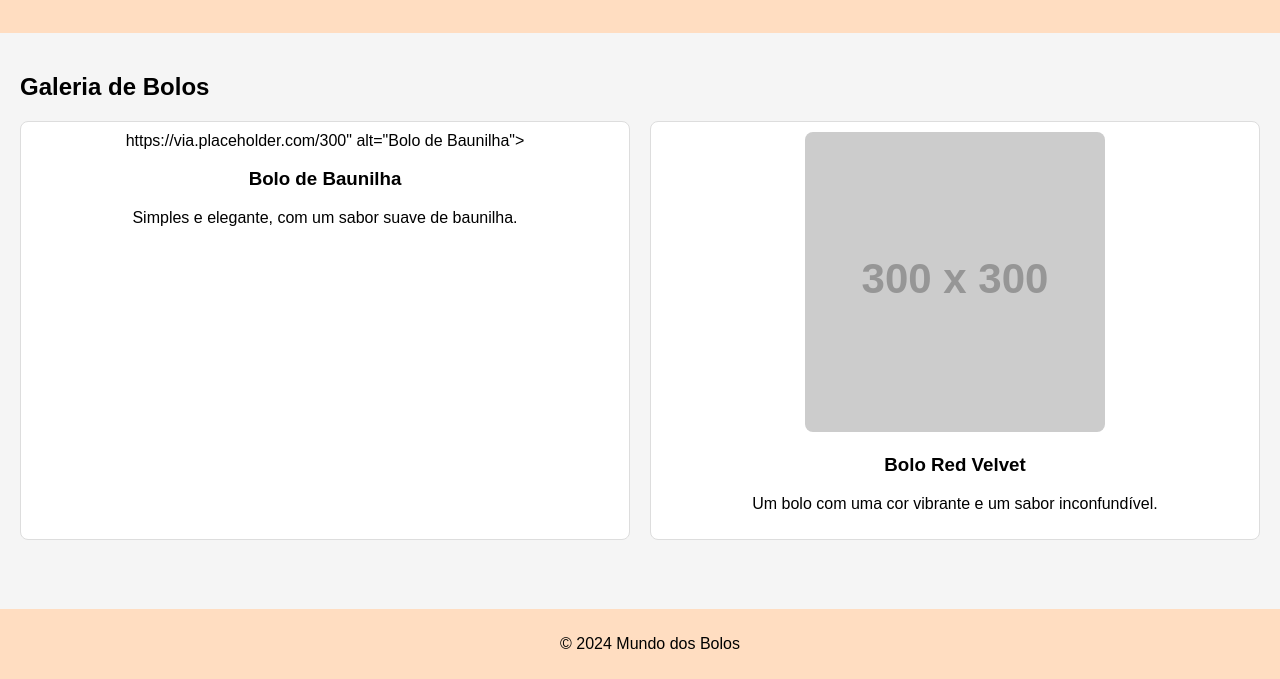
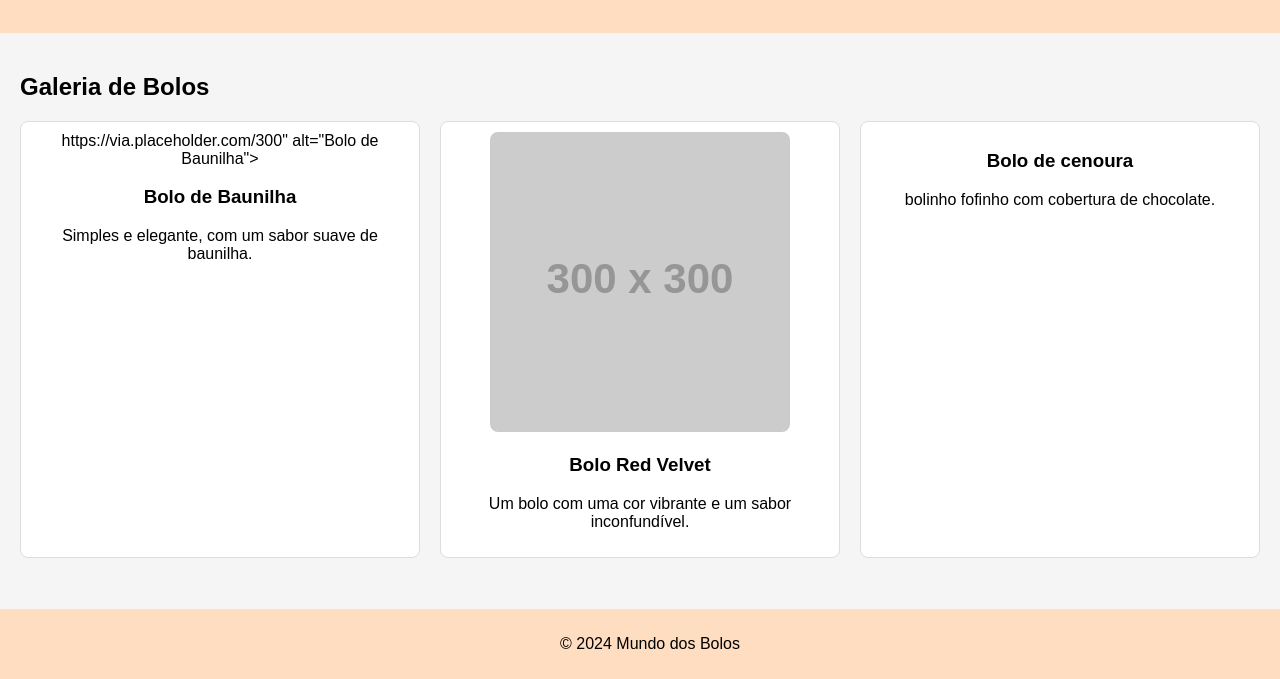
Before and after one commit to devanabeatrizferreira/CI_CD, a plain HTML site: page index.html in a window 1280 px wide. Shown: the part 121-800 px from the top of the page. Drawn offline with Linux system fonts and the light colour scheme; placeholder pictures from the web are drawn by us.

Commit message:
commit 2

```diff
--- a/index.html
+++ b/index.html
@@ -66,6 +66,12 @@ https://via.placeholder.com/300" alt="Bolo de Baunilha">
                 <h3>Bolo Red Velvet</h3>
                 <p>Um bolo com uma cor vibrante e um sabor inconfundível.</p>
             </div>
+
+            <div class="cake-item">
+
+                                <h3>Bolo de cenoura</h3>
+                                <p>bolinho fofinho com cobertura de chocolate.</p>
+                            </div>
         </div>
     </main>
     <footer>
```
